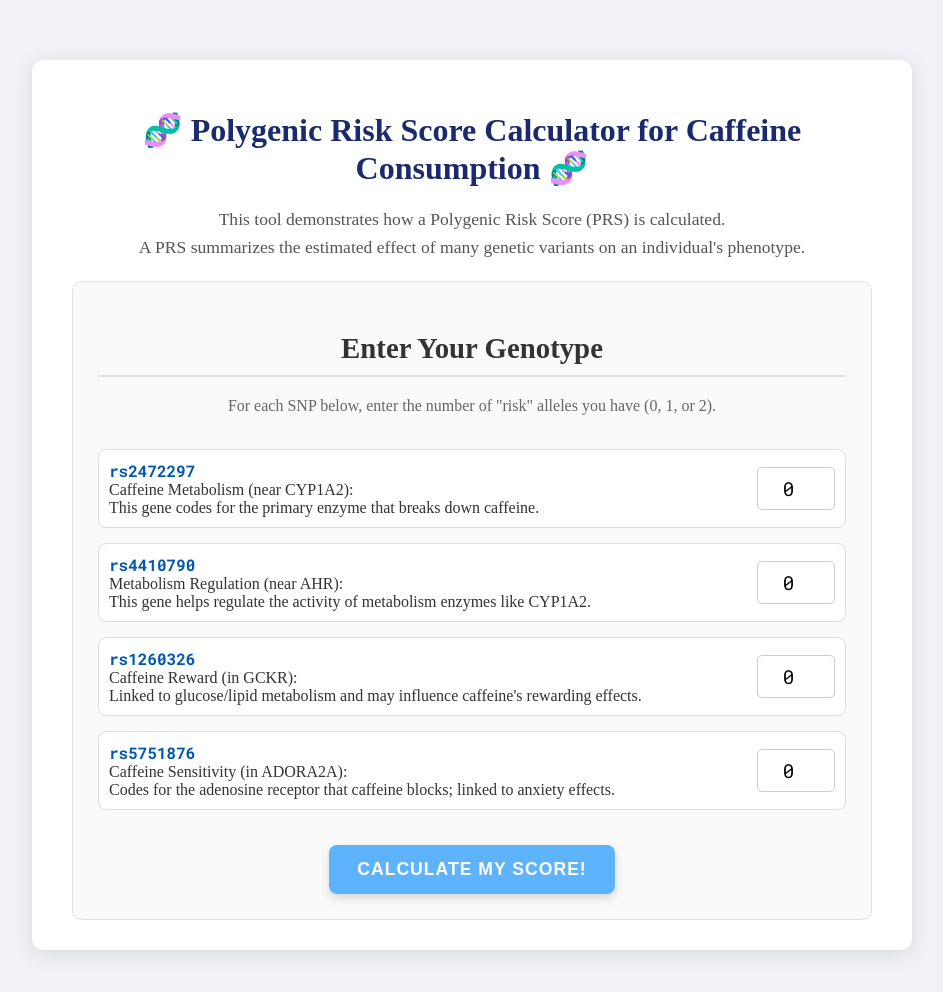
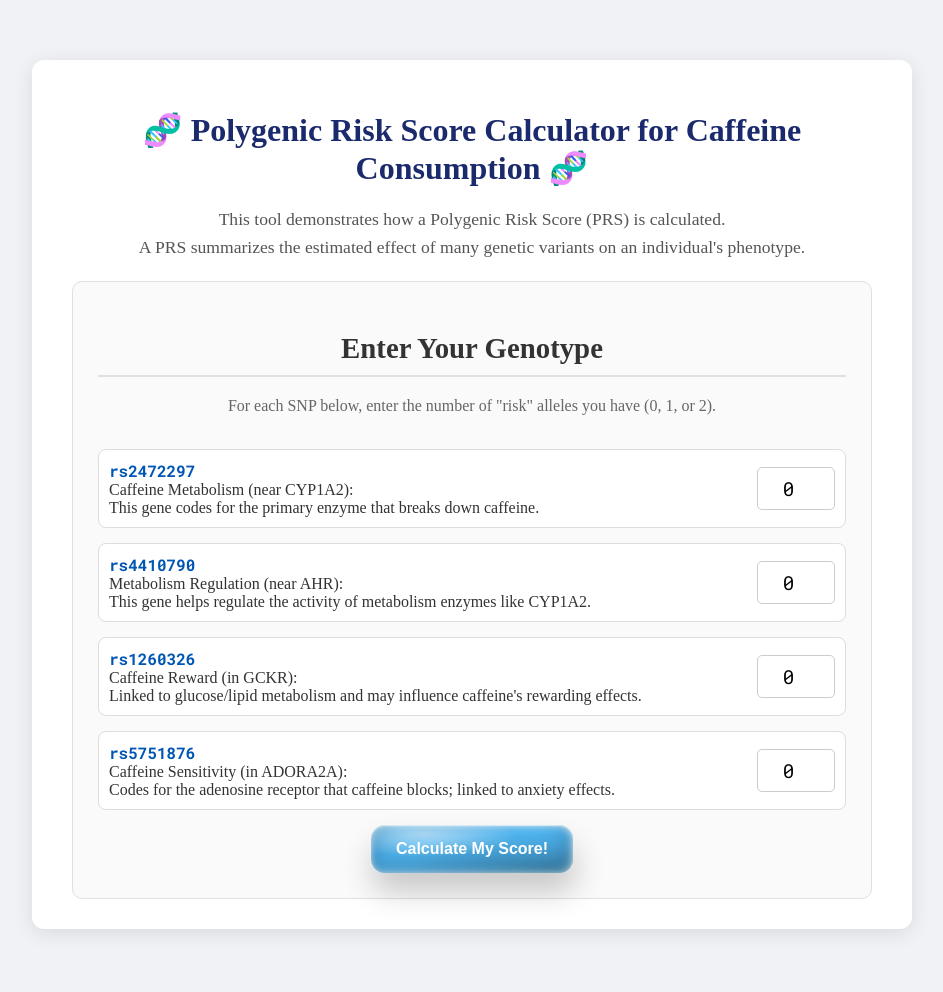
Before and after one commit to risanawa/polygenic_score_fortune, a plain HTML site: page index.html in a window 1280 px wide. Shown: the whole page, without its empty margins (168-1111 px from the left). Drawn offline with Linux system fonts and the light colour scheme.

Commit message:
updated css

```diff
--- a/style.css
+++ b/style.css
@@ -108,26 +108,28 @@ h3 {
     font-family: 'Roboto Mono', monospace;
 }
 
-/* Button Styling */
 button {
-    background: rgb(94, 179, 253);
-    color: white;
-    border: none;
-    padding: 14px 28px;
-    font-size: 1.1em;
-    font-weight: bold;
-    border-radius: 8px;
-    cursor: pointer;
-    transition: all 0.3s ease;
-    text-transform: uppercase;
-    letter-spacing: 1px;
-    box-shadow: 0 4px 10px rgba(0, 0, 0, 0.15);
-    margin-top: 20px;
+  color: #fff;
+  padding: 15px 25px;
+  background-color: #53c0ff;
+  background-image: radial-gradient(93% 87% at 87% 89%, rgba(0, 0, 0, 0.23) 0%, transparent 86.18%), radial-gradient(66% 66% at 26% 20%, rgba(255, 255, 255, 0.55) 0%, rgba(255, 255, 255, 0) 69.79%, rgba(255, 255, 255, 0) 100%);
+  box-shadow: inset -3px -3px 9px rgba(255, 255, 255, 0.25), inset 0px 3px 9px rgba(255, 255, 255, 0.3), inset 0px 1px 1px rgba(255, 255, 255, 0.6), inset 0px -8px 36px rgba(0, 0, 0, 0.3), inset 0px 1px 5px rgba(255, 255, 255, 0.6), 2px 19px 31px rgba(0, 0, 0, 0.2);
+  border-radius: 14px;
+  font-weight: bold;
+  font-size: 16px;
+
+  border: 0;
+
+  user-select: none;
+  -webkit-user-select: none;
+  touch-action: manipulation;
+
+  cursor: pointer;
 }
-button:hover {
+/* button:hover {
     transform: translateY(-2px);
     box-shadow: 0 6px 15px rgba(0, 0, 0, 0.2);
-}
+} */
 #resetBtn {
      background: rgb(255, 99, 99)
 }
```
